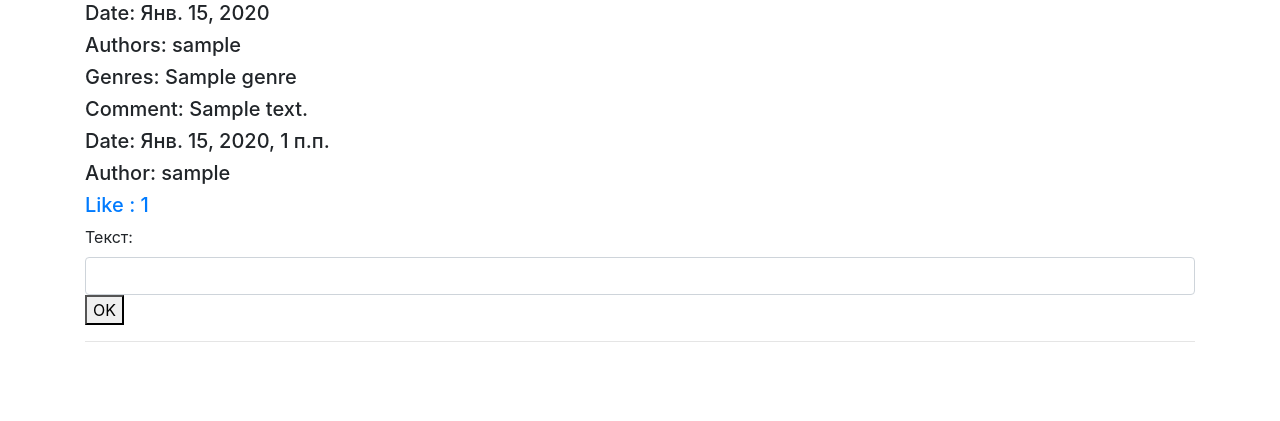
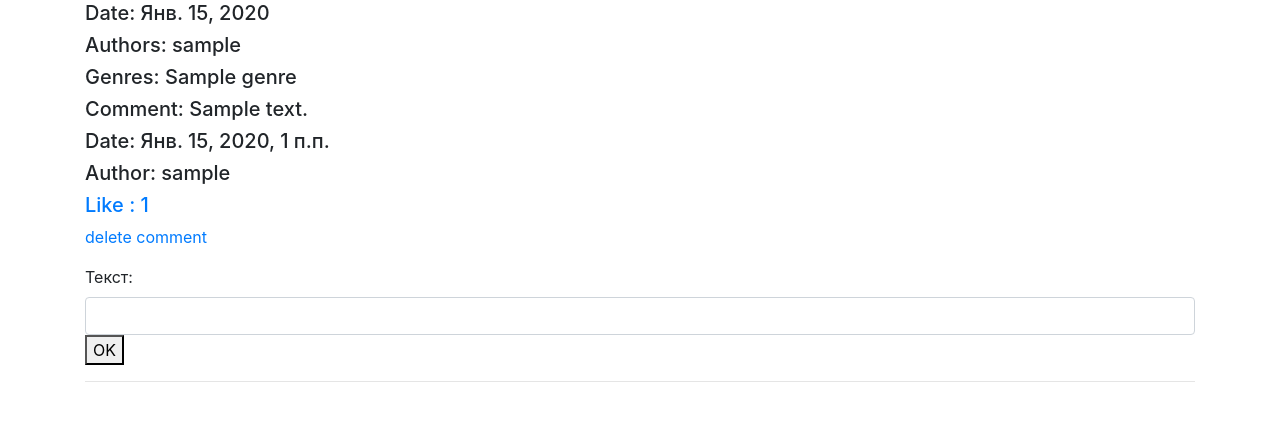
Before and after one commit to Vova-sys/python-django, a Django app: page /shop/hello/ in a window 1280 px wide. Shown: the part 271-692 px from the top of the page. Run offline with Django 3.2, Linux system fonts and the light colour scheme; tables that the repository leaves empty hold one stand-in row (values such as "Sample post"); some libraries are stand-ins or nearby versions.

Commit message:
delete comment

```diff
--- a/managebook/Templates/index.html
+++ b/managebook/Templates/index.html
@@ -30,6 +30,7 @@
         <h5>Author: {{ comment.user }}</h5>
         <a href="{% url 'add_like2comment' comment_id=comment.id %}">
             <h5>Like : {{ comment.cached_like }} </h5>
+            <p><a href="{% url 'delete_comment' book_id=comment.id %}">delete comment</a></p>
         </a>
     {% endfor %}
 
--- a/managebook/urls.py
+++ b/managebook/urls.py
@@ -15,6 +15,6 @@ urlpatterns = [
     path('delete_book/<int:book_id>', views.DeleteBook.as_view(), name='delete_book'),
     path('update_book/<str:book_slug>', views.UpdateBook.as_view(), name='update_book'),
     path('add_comment/<int:book_id>', views.AddComment.as_view(), name='add_comment'),
-   # path('delete_comment/<int:comment_id>', views.DeleteComment.as_view(), name='delete_comment'),
+    path('delete_comment/<int:book_id>', views.DeleteComment.as_view(), name='delete_comment'),
 
 ]
--- a/managebook/views.py
+++ b/managebook/views.py
@@ -141,10 +141,10 @@ class AddComment(View):
         return redirect('hello')
 
 
-#class DeleteComment(View):
-   # def get(self, request, comment_id):
-  #      if request.user.is_authenticated:
-  #          comment = Comment.objects.get(id=comment_id, user=request.user)
-  #          if request.user in comment.book_id:
-  #              comment.delete()
-  #          return redirect('hello')
+class DeleteComment(View):
+    def get(self, request, book_id):
+        if request.user.is_authenticated:
+           comment = Comment.objects.get(id=book_id)
+           request.user = comment.user
+           comment.delete()
+           return redirect('hello')
```
